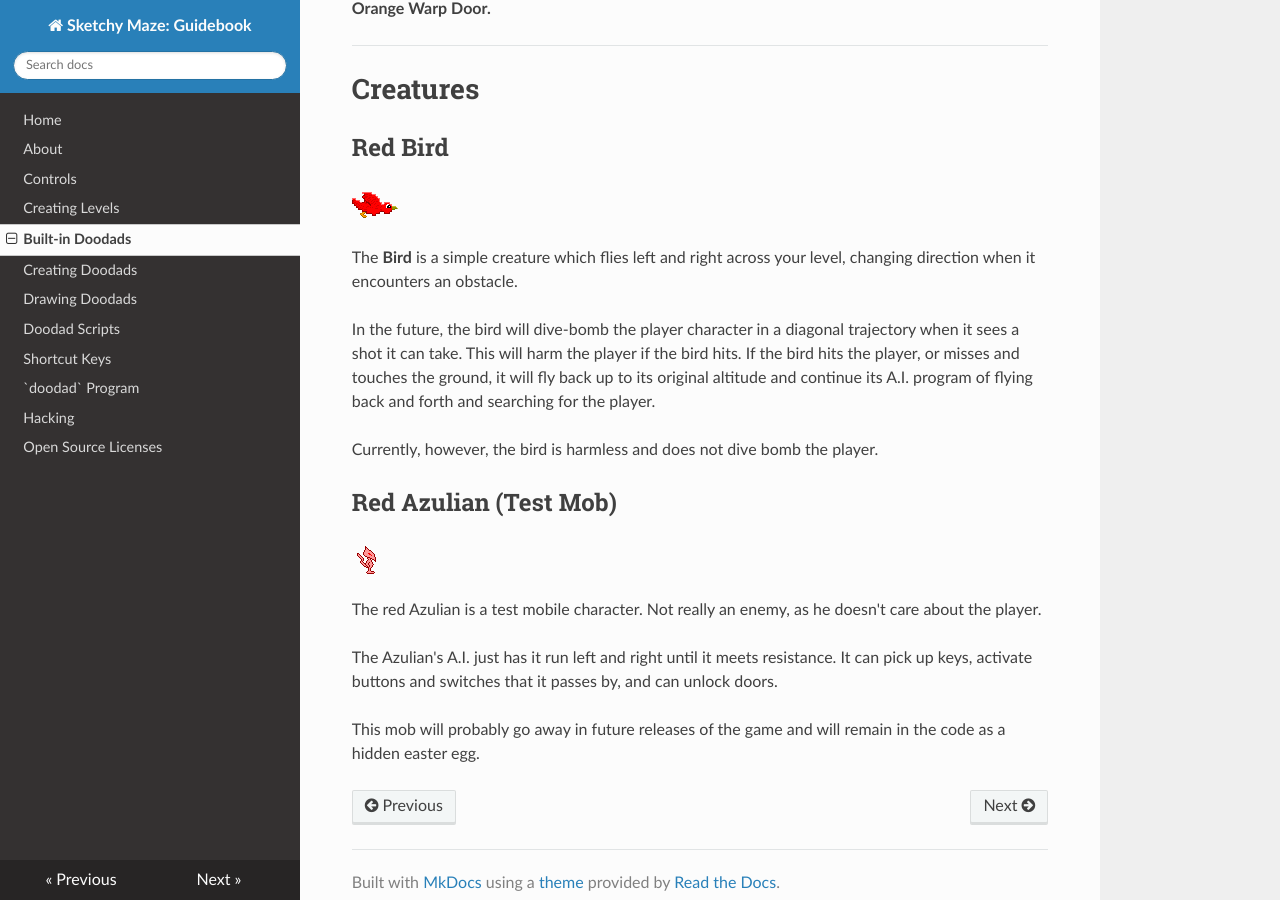
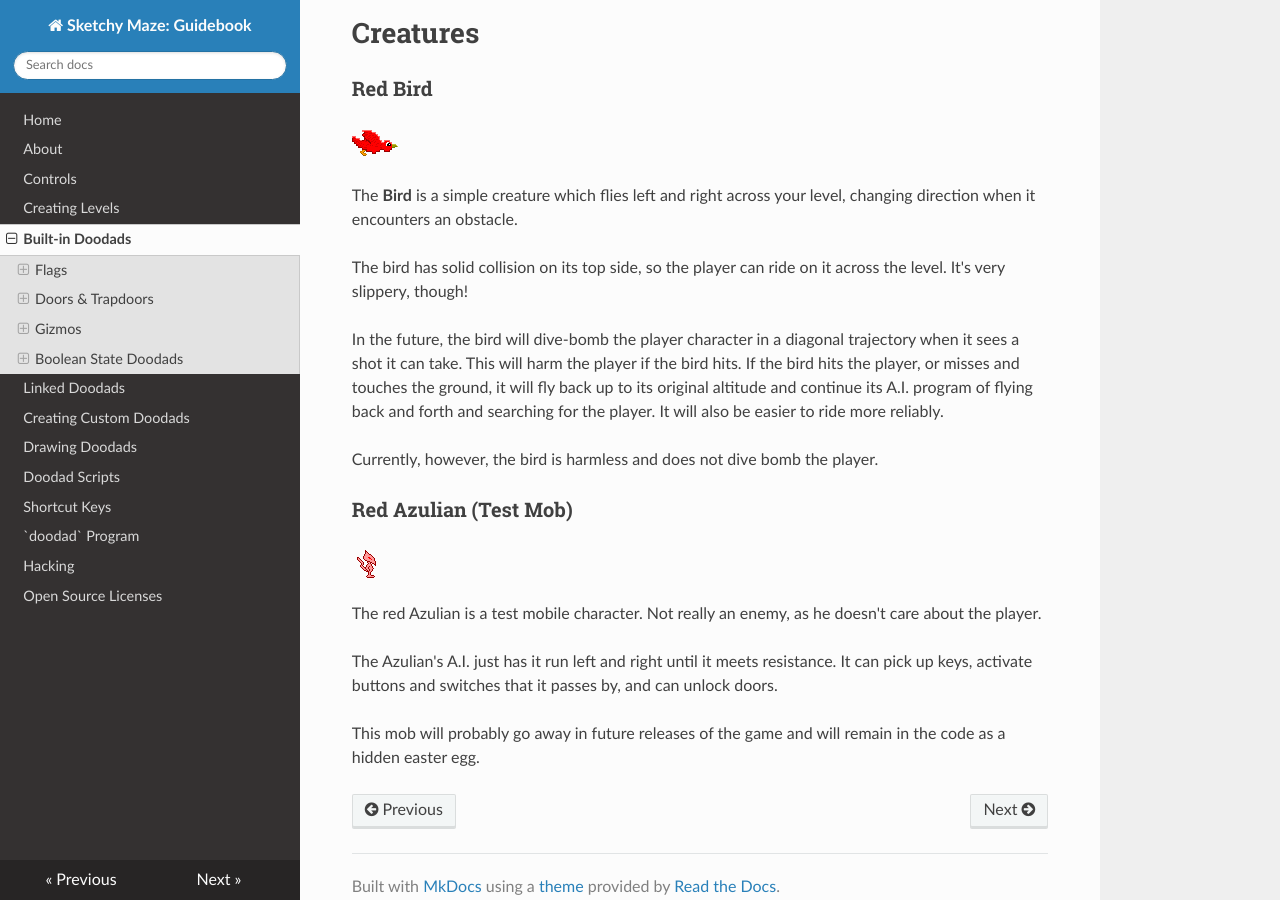
Before and after one commit to SketchyMaze/guidebook, an MkDocs documentation site: the page built from docs/doodads.md, in a window 1280 px wide and 900 px high, scrolled down 6691 px. Built offline with MkDocs 1.6.1, drawn with Linux system fonts in a browser that asks for light colours; nearby versions of some CDN libraries; some of the changed text lies outside the part shown.

Commit message:
Update documentation

```diff
--- a/docs/doodads.md
+++ b/docs/doodads.md
@@ -9,11 +9,14 @@ Doodads are available in the Level Editor by clicking on the
 and then dragging a doodad onto your level. See the [Doodad Tool](custom-levels/index.md#doodad-tool)
 for more information.
 
+**See also:** [Linked Doodads](linked-doodads.md) for how doodads interact when
+linked together in your levels.
+
 * [Flags](#flags)
     * [Start Flag](#start-flag)
     * [Exit Flag](#exit-flag)
 * [Doors & Trapdoors](#doors-trapdoors)
-    * [Locked Doors & Keys](#locked-doors-keys)
+    * [Colored Locked Doors & Keys](#colored-locked-doors-keys)
     * [Small Key Doors](#small-key-doors)
     * [Warp Doors](#warp-doors)
     * [Trapdoors](#trapdoors)
@@ -33,9 +36,9 @@ for more information.
 
 ---
 
-# Flags
+## Flags
 
-## Start Flag
+### Start Flag
 
 ![Start Flag](images/doodads/start-flag.png)
 
@@ -49,7 +52,7 @@ A level without a Start Flag will spawn the player at the 0,0 coordinate at
 the top-left corner of the level, and flash an error about the missing Start
 Flag.
 
-## Exit Flag
+### Exit Flag
 
 ![Exit Flag](images/doodads/exit-flag.png)
 
@@ -88,7 +91,7 @@ Each key/door pair also has a distinct shape for color-impaired players:
 * **Yellow Key** (star)
 * **Blue Key** (diamond)
 
-## Small Key Doors
+### Small Key Doors
 
 ![Small Key Door](images/doodads/small-key-door.gif) ![Small Key](images/doodads/small-key.png)
 
@@ -99,7 +102,7 @@ unlock as many Small Key Doors as the number of keys they hold.
 The Small Key Door is permanently unlocked after unlocking it once. A golden
 padlock appears on the door when it's locked, which disappears after unlocking.
 
-## Warp Doors
+### Warp Doors
 
 ![Warp Door](images/doodads/warp-door.gif)
 
@@ -118,7 +121,7 @@ that the door is "locked" and it can not be entered by the player.
 **See also:** the [Blue & Orange Warp Doors](#blue-orange-warp-doors) tied to the
 [State Blocks](#state-blocks).
 
-## Trapdoors
+### Trapdoors
 
 ![Trapdoor](images/doodads/trapdoor-down.gif)
 
@@ -132,7 +135,7 @@ as a solid wall. If the door is open you may run in from the wrong side.
 Trapdoors come in four variants: downward-facing (default), rightward, leftward
 and upwards.
 
-## Crumbly Floor
+### Crumbly Floor
 
 ![Crumbly Floor](images/doodads/crumbly-floor.gif)
 
@@ -145,7 +148,7 @@ of the doodad.
 
 ---
 
-# Gizmos
+## Gizmos
 
 The gizmo doodads work best when **Linked** to other doodads in your level. For
 example, a Button linked to an Electric Door will cause the door to open whenever
@@ -153,7 +156,7 @@ the button is pressed.
 
 **See also:** [Link Tool](custom-levels/index.md#link-tool)
 
-## Buttons
+### Buttons
 
 ![Button Type A](images/doodads/button-a.gif) ![Button Type B](images/doodads/button-b.gif)
 
@@ -169,7 +172,7 @@ Buttons come in two varieties which are cosmetic only:
 * **Button:** a button with a grey arrow that pops back up when pressed.
 * **Button Type B:** a variation without the grey arrow but behaves the same.
 
-## Sticky Button
+### Sticky Button
 
 ![Sticky Button](images/doodads/sticky-button.gif)
 
@@ -180,7 +183,7 @@ When the Sticky Button is pressed, it will emit a `power: on` signal and it will
 signal from another linked doodad, then it will pop back up and can be pressed
 again.
 
-## Switches
+### Switches
 
 ![Switch](images/doodads/switch.gif) ![Switch Right](images/doodads/switch-right.gif)
 
@@ -195,7 +198,7 @@ same way):
 * Side-profile switches to attach to the side of a wall (left and right).
 * Side-profile floor switch.
 
-## Electric Door
+### Electric Door
 
 ![Electric Door](images/doodads/electric-door.gif)
 
@@ -208,13 +211,13 @@ will close.
 
 ---
 
-# Boolean State Doodads
+## Boolean State Doodads
 
 The **Boolean State Doodads** are a series of doodads which have a mutually
 exclusive state from one another, with their state toggled by the "ON/OFF"
 State Button.
 
-## State Button
+### State Button
 
 ![Blue "On"](images/doodads/blue-button.png) ![Orange "Off"](images/doodads/orange-button.png)
 
@@ -232,7 +235,7 @@ its state.
 * When the button is **OFF**, all **blue** state doodads are active. This is the default state.
 * When the button is **ON**, all **orange** state doodads are active.
 
-## State Blocks
+### State Blocks
 
 ![Blue "On"](images/doodads/blue-on.png) ![Blue "Off"](images/doodads/blue-off.png)
 
@@ -244,7 +247,7 @@ another. In one state the block is solid, in another it is passable.
 The ON/OFF block will toggle all state blocks on the level to their opposite
 setting whenever it's touched by the player or other mobile doodad.
 
-## Blue & Orange Warp Doors
+### Blue & Orange Warp Doors
 
 ![Blue Warp Door](images/doodads/warp-door-blue.gif) ![Blue "Off" Door](images/doodads/warp-blue-off.png)
 
@@ -263,22 +266,26 @@ and vice versa for the **Orange Warp Door.**
 
 # Creatures
 
-## Red Bird
+### Red Bird
 
 ![Bird](images/doodads/bird.gif)
 
 The **Bird** is a simple creature which flies left and right across your level,
 changing direction when it encounters an obstacle.
 
+The bird has solid collision on its top side, so the player can ride on it
+across the level. It's very slippery, though!
+
 In the future, the bird will dive-bomb the player character in a diagonal
 trajectory when it sees a shot it can take. This will harm the player if the
 bird hits. If the bird hits the player, or misses and touches the ground, it
 will fly back up to its original altitude and continue its A.I. program of
-flying back and forth and searching for the player.
+flying back and forth and searching for the player. It will also be easier to
+ride more reliably.
 
 Currently, however, the bird is harmless and does not dive bomb the player.
 
-## Red Azulian (Test Mob)
+### Red Azulian (Test Mob)
 
 ![Red Azulian](images/doodads/red-azulian.gif)
 
--- a/mkdocs.yml
+++ b/mkdocs.yml
@@ -6,7 +6,8 @@ nav:
   - Controls: controls.md
   - "Creating Levels": custom-levels/index.md
   - "Built-in Doodads": doodads.md
-  - "Creating Doodads": custom-doodads/index.md
+  - "Linked Doodads": linked-doodads.md
+  - "Creating Custom Doodads": custom-doodads/index.md
   - "Drawing Doodads": custom-doodads/edit-in-game.md
   - "Doodad Scripts": custom-doodads/scripts.md
   - "Shortcut Keys": hotkeys.md
```
Also changed, not shown: other parts of docs/doodads.md (+2 -2 lines), docs/custom-doodads/scripts.md (+2 -0 lines), docs/index.md (+1 -0 lines), docs/linked-doodads.md (added, +130 -0 lines).
